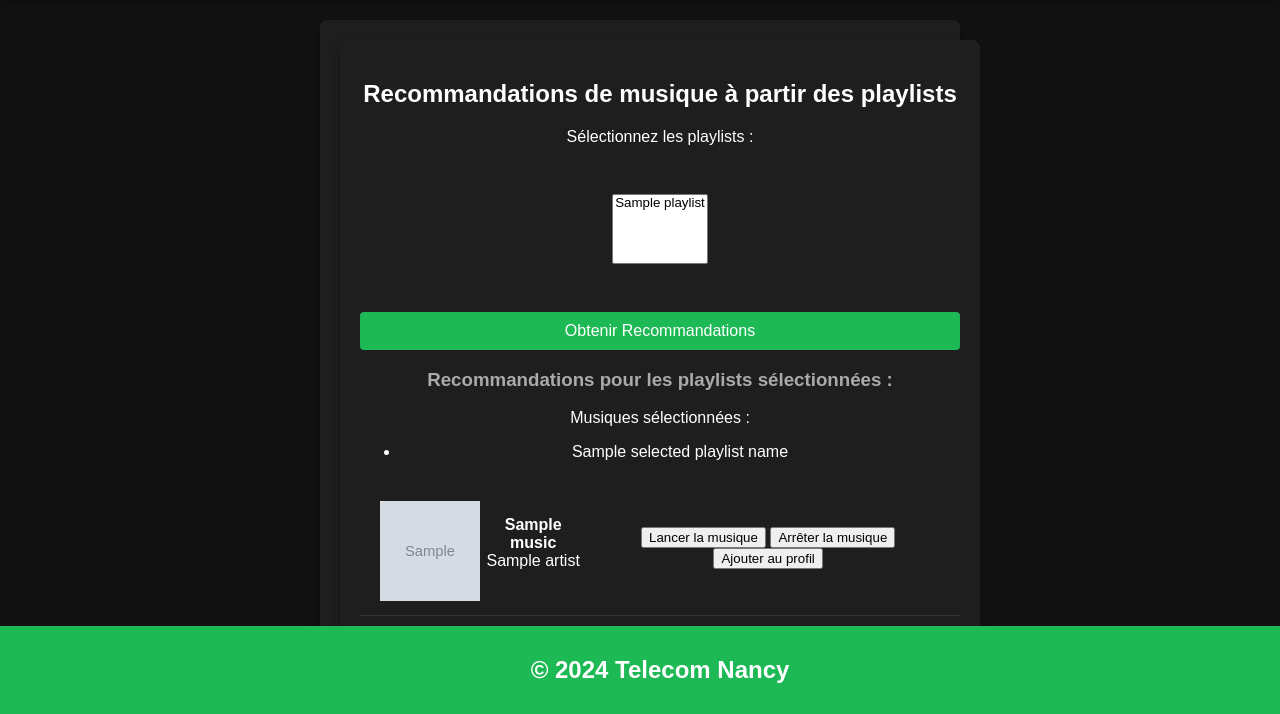
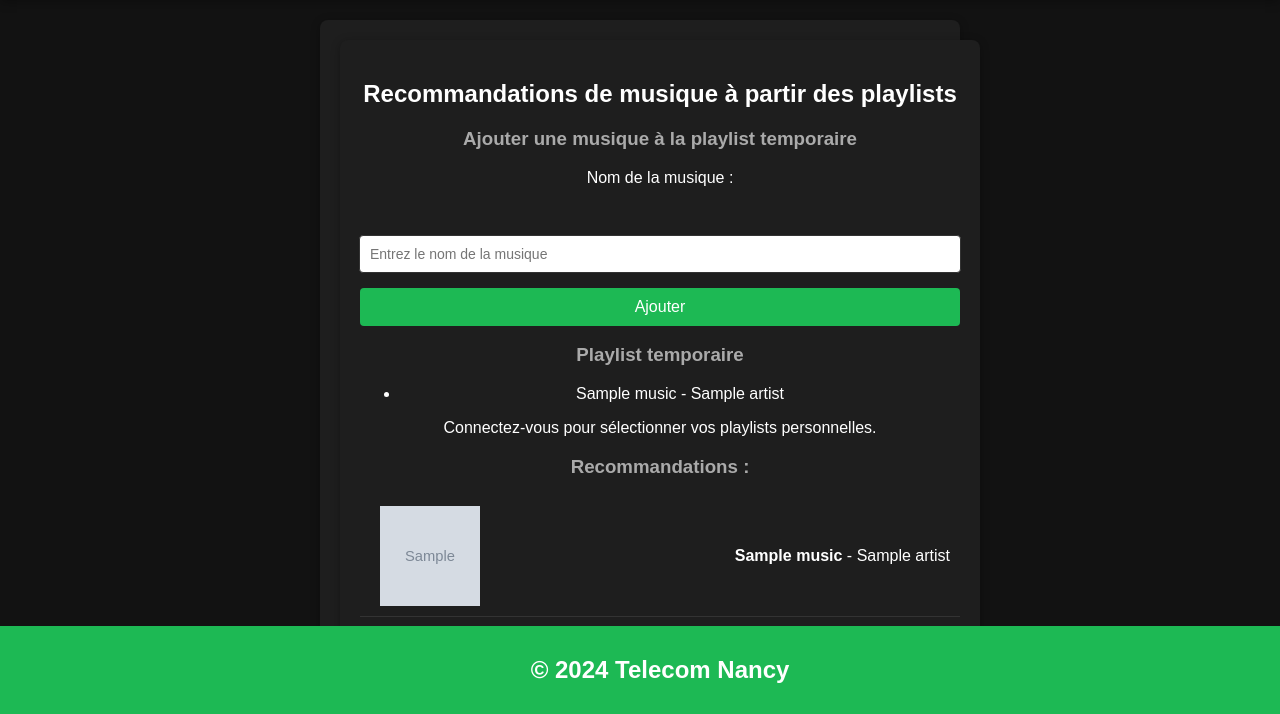
Before and after one commit to EtienneVtr/Hackathon-Spotify, a Flask app: template application web/templates/recommandationsmultiples.html in a window 1280 px wide. Shown: the part 86-800 px from the top of the page. Run offline with Flask 3, Linux system fonts and the light colour scheme; the template is opened without the code that fills it: most values are stand-ins (such as "Sample title", 1, 10 or a date in 2020); grey boxes marked "Sample" are stand-in pictures; parts of the project's set-up code (start-up, migrations or seed data) failed here and were passed over.

Commit message:
changements styles

```diff
--- a/application web/app.py
+++ b/application web/app.py
@@ -42,12 +42,14 @@
 # Route pour la page d'accueil
 @app.route('/', methods=['GET', 'POST'])
 def acceuil_projet():
-    return render_template('acceuil_projet.html')
+    return render_template('acceuil_projet.html', user_name=g.user)
 
 
 # Route pour la page de connexion
 @app.route('/login', methods=['GET', 'POST'])
 def login():
+    global page_actuelle
+
     if request.method == 'POST':
         username = request.form['username']
         password = request.form['password']
@@ -58,71 +60,90 @@
                 session['user_id'] = profile['id']
                 session['firstname'] = profile['firstname']
                 session['lastname'] = profile['lastname']
-                return redirect(url_for('profile'))
+                if page_actuelle == 'signup':
+                    page_actuelle = None
+                    return redirect(url_for('profile'))
+                elif page_actuelle == 'recommandationsmultiples':
+                    return redirect(url_for('recommandationsmultiples'))
+                else:
+                    return redirect(url_for('acceuil_projet'))
 
         flash("Identifiants incorrects.")
         return redirect(url_for('login'))
 
     return render_template('login.html')
+
+
 ##recommandationsmultiples utilise get_recommandations_from_playlist, il prend en paramètre une liste d'id de playlist et un nombre de recommandations à retourner ici 10
 ## il retourne une liste de musique
 ## pour récupérer la liste de musique il faut utiliser get_music_details sur les "music" dans "profiles" dans le .json
 
 
-# Variable globale pour stocker les IDs de playlists sélectionnées
-selected_playlist_ids = []
-
 @app.route('/recommandationsmultiples', methods=['GET', 'POST'])
 def recommandationsmultiples():
-    recommendations = []
     global page_actuelle
-    global selected_playlist_ids
     page_actuelle = 'recommandationsmultiples'
 
-    if not g.user:
-        return redirect(url_for('login'))
+    recommendations = []
+    temporary_playlist = session.get('temporary_playlist', [])  # Playlist temporaire
+    user_playlists = []
+    user_music_details = []  # Détails des recommandations
+    spotify_token = session.get('spotify_access_token')  # Token Spotify
 
-    user_id = session.get('user_id')
-    user = next((u for u in data['profiles'] if u['id'] == user_id), None)
+    # Gestion des utilisateurs connectés
+    if g.user:
+        user_id = session.get('user_id')
+        user = next((u for u in data['profiles'] if u['id'] == user_id), None)
 
-    if not user:
-        return redirect(url_for('logout'))
+        if not user:
+            return redirect(url_for('logout'))
 
-    # Récupérer les musiques du profil de l'utilisateur
-    user_music_ids = user.get('music', [])
+        # Récupérer les playlists et musiques personnelles
+        user_music_ids = user.get('music', [])
+        user_playlists = [music for music in data['musics'] if music['music_id'] in user_music_ids]
 
+    # Gestion de la requête POST
     if request.method == 'POST':
-        # Obtenir les IDs de playlist sélectionnés
-        selected_playlist_ids = request.form.getlist('playlist_ids')  # Récupérer une liste d'IDs de playlists
-        num_recommendations = 10  # Nombre de recommandations à retourner
+        action = request.form.get('action')
 
-        # Obtenir les recommandations à partir des playlists
-        recommendations = get_recommandations_from_playlist(selected_playlist_ids, num_recommendations)
+        # Ajouter une musique à la playlist temporaire
+        if action == 'add_to_temporary_playlist':
+            music_name = request.form.get('music_name')
+            music_id = search_music_id(music_name, data)  # Appel de la fonction pour obtenir l'ID
+            if music_id and music_id not in temporary_playlist:
+                temporary_playlist.append(music_id)
+                session['temporary_playlist'] = temporary_playlist
+            else:
+                flash("Musique déjà ajoutée ou introuvable.")
 
-    # Récupérer les détails des musiques avec leurs couvertures d'albums
-    user_music_details = []
-    spotify_token = session.get('spotify_access_token')  # Récupérer le token Spotify
 
-    for music_id in recommendations:
-        music_detail = get_music_details(music_id, data)
-        if music_detail:
-            # Ajouter l'URL de la couverture d'album
-            cover_url = get_album_cover(music_id, spotify_token)
-            music_detail['cover_url'] = cover_url
-            user_music_details.append(music_detail)
+        # Obtenir des recommandations
+        elif action == 'get_recommendations':
+            selected_playlist_ids = request.form.getlist('playlist_ids')  # Playlists sélectionnées
+            source_music_ids = temporary_playlist + selected_playlist_ids
+            recommendations = get_recommandations_from_playlist(source_music_ids, 10)
 
-    # Récupérer les playlists de l'utilisateur
-    user_playlists = [music for music in data['musics'] if music['music_id'] in user_music_ids]
+            # Récupérer les détails des musiques recommandées
+            for music_id in recommendations:
+                music_detail = get_music_details(music_id, data)
+                if music_detail:
+                    cover_url = get_album_cover(music_id, spotify_token)
+                    music_detail['cover_url'] = cover_url
+                    user_music_details.append(music_detail)
 
-    # Récupérer les noms des playlists sélectionnées
-    selected_playlist_names = [music['title'] for music in data['musics'] if music['music_id'] in selected_playlist_ids]
+    # Récupérer les noms des musiques ajoutées dans la playlist temporaire
+    temporary_playlist_details = [
+        get_music_details(music_id, data) for music_id in temporary_playlist
+    ]
 
     return render_template(
         'recommandationsmultiples.html',
         recommandations=user_music_details,
-        playlists=user_playlists,  # Passer les playlists de l'utilisateur au template
-        selected_playlist_names=selected_playlist_names  # Passer les noms des playlists sélectionnées au template
+        playlists=user_playlists,
+        temporary_playlist_details=temporary_playlist_details,
+        user_connected=bool(g.user)
     )
+
 
 #création de la route flow pour la page flow
 @app.route('/flow', methods=['GET', 'POST'])
@@ -169,6 +190,8 @@
         music_detail['cover_url'] = cover_url
 
     return render_template('flow.html', music_detail=music_detail)
+
+
 @app.route('/recommandationsuniques', methods=['GET', 'POST'])
 def recommandationsuniques():
     recommendations = []
@@ -377,6 +400,8 @@
         flash("Aucune musique trouvée avec ce nom.")
 
     return redirect(url_for(page_actuelle))
+
+
 @app.route('/api/add_music', methods=['POST'])
 def api_add_music():
     if not g.user:
@@ -489,6 +514,8 @@
 # Route pour la page d'inscription
 @app.route('/signup', methods=['GET', 'POST'])
 def signup():
+    global page_actuelle
+
     if request.method == 'POST':
         firstname = request.form['firstname']
         lastname = request.form['lastname']
@@ -515,6 +542,7 @@
         save_json_data(DATA_FILE, data)
 
         flash("Inscription réussie ! Vous pouvez maintenant vous connecter.")
+        page_actuelle = 'signup'
         return redirect(url_for('login'))
 
     return render_template('signup.html')
@@ -548,8 +576,9 @@
 # Route pour la déconnexion
 @app.route('/logout')
 def logout():
-    session.clear()
-    return redirect(url_for('login'))
+    session.clear()  # Efface toutes les données de la session
+    g.user = None  # Réinitialise explicitement g.user si utilisé
+    return redirect(url_for('acceuil_projet'))  # Redirige vers la page d'accueil
 
 
 # Route pour la lecture de musique
--- a/application web/base_de_données/sessions.json
+++ b/application web/base_de_données/sessions.json
@@ -174,14 +174,12 @@
                 "5eIDxmWYxRA0HJBYM9bIIS",
                 "25VXpv9BeDxq3VoYfoLTUN",
                 "71iGAEnAlZXsNZ7R87RbyT",
-                "5XbwlAYsrtyzecFYMgjxuv",
                 "3caOHVlLFBx4tDjMwlncrh",
                 "3MARTvaD0zvSOTaocPXt0N",
                 "7z14G7vB7FezFv9tpSMtKW",
                 "4fz6creuKONKpfBOHdAP7a",
                 "45CqFOhcw9X2wmyPhKfQ4N",
                 "1Ji1gZtpgMBepbNpyiLfgv",
-                "7uJXaeFNQ40vKSGRwtXd5L",
                 "5Owf8RZ2X3FBNcS3XbvGZS",
                 "4dk6yCT6XMWV6IMG1fzB6U",
                 "3GjpOQMgRVNNhKmmOrf91p",
@@ -272,7 +270,9 @@
                 "6iLYVtIBdEJjY8jwMSseX3",
                 "08kvJTpcthAvvvW0BAcGHN"
             ],
-            "music_seen": [],
+            "music_seen": [
+                "7uJXaeFNQ40vKSGRwtXd5L"
+            ],
             "genres_weights": [
                 1,
                 1,
--- a/application web/templates/projet_layout.html
+++ b/application web/templates/projet_layout.html
@@ -16,7 +16,7 @@
                  <li><a href="/recommandationsmultiples">Recommandations multiples</a></li>
                  <li><a href="/profile">Profil</a></li>
                  <li><a href="/flow">Flow</a></li>
-                 <li><a href="/">Se deconnecter</a></li>
+                 <li><a href="/logout">Se deconnecter</a></li>
 
 
              </ul>
--- a/application web/templates/recommandationsmultiples.html
+++ b/application web/templates/recommandationsmultiples.html
@@ -11,9 +11,34 @@
     <div class="inner">
         <h2>Recommandations de musique à partir des playlists</h2>
 
+        <!-- Formulaire pour ajouter une musique à la playlist temporaire -->
+        <h3>Ajouter une musique à la playlist temporaire</h3>
         <form method="POST" action="/recommandationsmultiples">
-            <label for="playlist_ids">Sélectionnez les playlists :</label><br>
-            <select id="playlist_ids" name="playlist_ids" multiple required>
+            <input type="hidden" name="action" value="add_to_temporary_playlist">
+            <label for="music_name">Nom de la musique :</label><br>
+            <input type="text" id="music_name" name="music_name" placeholder="Entrez le nom de la musique"
+                   oninput="fetchSuggestions()" autocomplete="off" required>
+            <ul id="suggestions" style="border: 1px solid #ccc; max-height: 150px; overflow-y: auto; display: none;"></ul>
+            <button type="submit" class="bouton">Ajouter</button>
+        </form>
+
+        <!-- Playlist temporaire -->
+        {% if temporary_playlist_details %}
+            <h3>Playlist temporaire</h3>
+            <ul>
+                {% for music in temporary_playlist_details %}
+                    <li>{{ music.title }} - {{ music.artists | join(", ") }}</li>
+                {% endfor %}
+            </ul>
+        {% endif %}
+
+        <!-- Formulaire pour obtenir des recommandations -->
+        {% if user_connected %}
+            <h3>Sélectionnez des playlists personnelles</h3>
+            <form method="POST" action="/recommandationsmultiples">
+                <input type="hidden" name="action" value="get_recommendations">
+                <label for="playlist_ids">Sélectionnez vos playlists :</label><br>
+                <select id="playlist_ids" name="playlist_ids" multiple>
                     {% for playlist in playlists %}
                         <option value="{{ playlist.music_id }}">{{ playlist.title }}</option>
                     {% endfor %}
@@ -21,44 +46,30 @@
                 <br>
                 <button type="submit" class="bouton">Obtenir Recommandations</button>
             </form>
+        {% else %}
+            <p>Connectez-vous pour sélectionner vos playlists personnelles.</p>
+        {% endif %}
 
+        <!-- Recommandations -->
         {% if recommandations %}
-    <h3>Recommandations pour les playlists sélectionnées :</h3>
-    <p>Musiques sélectionnées :</p>
-    <ul>
-        {% for music_name in selected_playlist_names %}
-            <li>{{ music_name }}</li>
-        {% endfor %}
-    </ul>
+            <h3>Recommandations :</h3>
             <ul id="user-music-list" style="list-style: none; padding: 0;">
                 {% for music in recommandations %}
-            <li class="recommendation-item" id="music-{{ music.music_id }}" style="text-align: center; margin-bottom: 20px;">
+                    <li style="margin-bottom: 20px;">
                         {% if music.cover_url %}
-                    <div style="margin-top: 10px;">
                             <img src="{{ music.cover_url }}" alt="Album cover" style="width: 100px; height: 100px; object-fit: cover;">
-                    </div>
                         {% endif %}
-                <div style="margin-bottom: 10px;">
-                    <strong>{{ music.title }} </strong>
-                    <br>
-                    <span>{{ music.artists | join(", ") }}</span>
-                </div>
-
-
                         <div>
-                    <button onclick="playMusic('spotify:track:{{ music.music_id }}')">Lancer la musique</button>
-                    <button onclick="stopMusic()">Arrêter la musique</button>
-                    <button onclick="addToProfile('{{ music.music_id }}')">Ajouter au profil</button>
+                            <strong>{{ music.title }}</strong> - {{ music.artists | join(", ") }}
                         </div>
                     </li>
                 {% endfor %}
             </ul>
-{% else %}
-    <p>Aucune recommandation trouvée.</p>
         {% endif %}
-
     </div>
 </section>
+{% endblock %}
+
 
 <script>
     function fetchSuggestions() {
@@ -160,4 +171,3 @@
         .catch(error => console.error('Erreur :', error));
     }
 </script>
-{% endblock %}
```
Also changed, not shown: application web/templates/acceuil_projet.html (+23 -6 lines), src/utils/utils.py (+10 -1 lines). Lines whose indentation alone changed are shown as unchanged.
